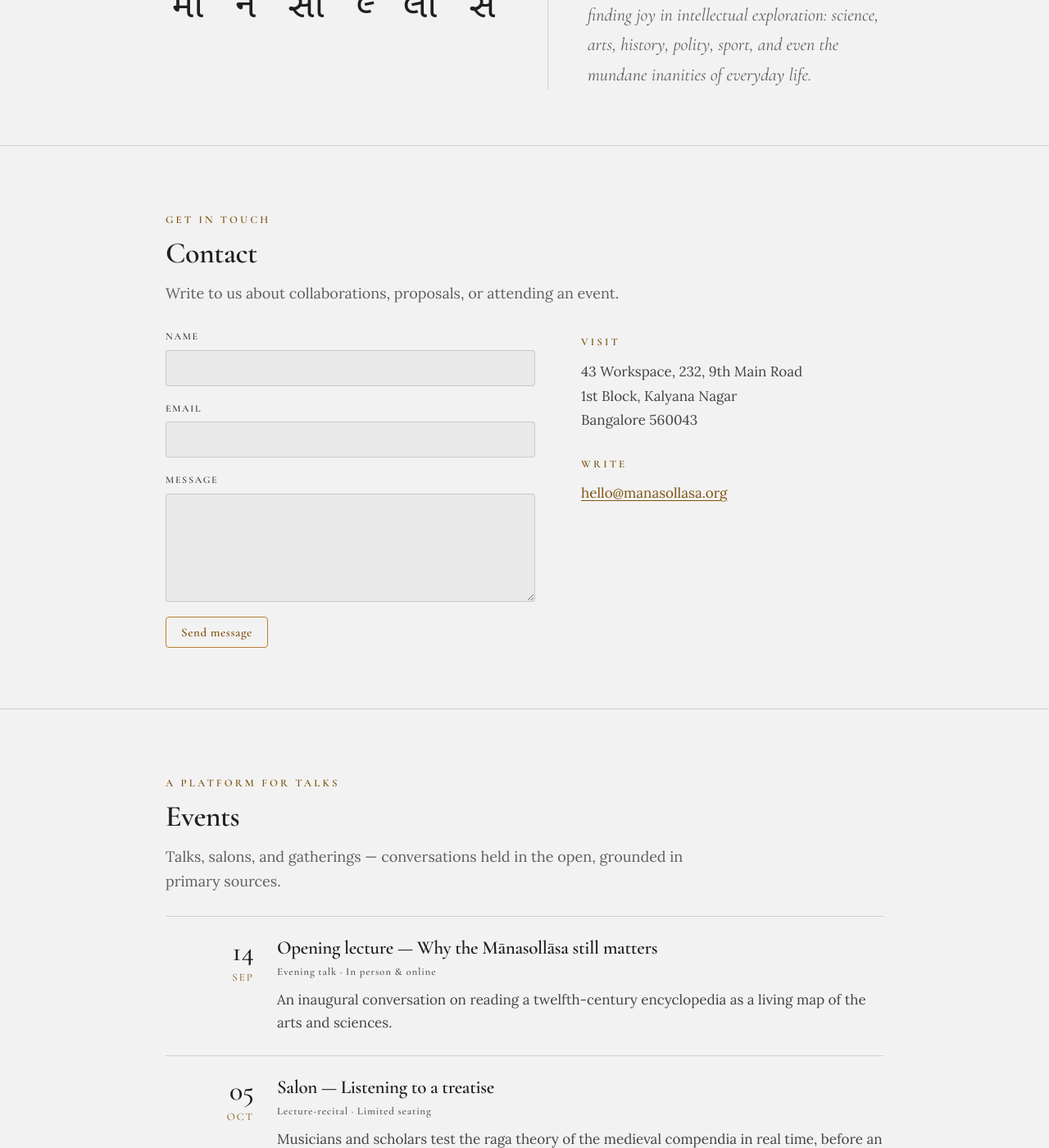
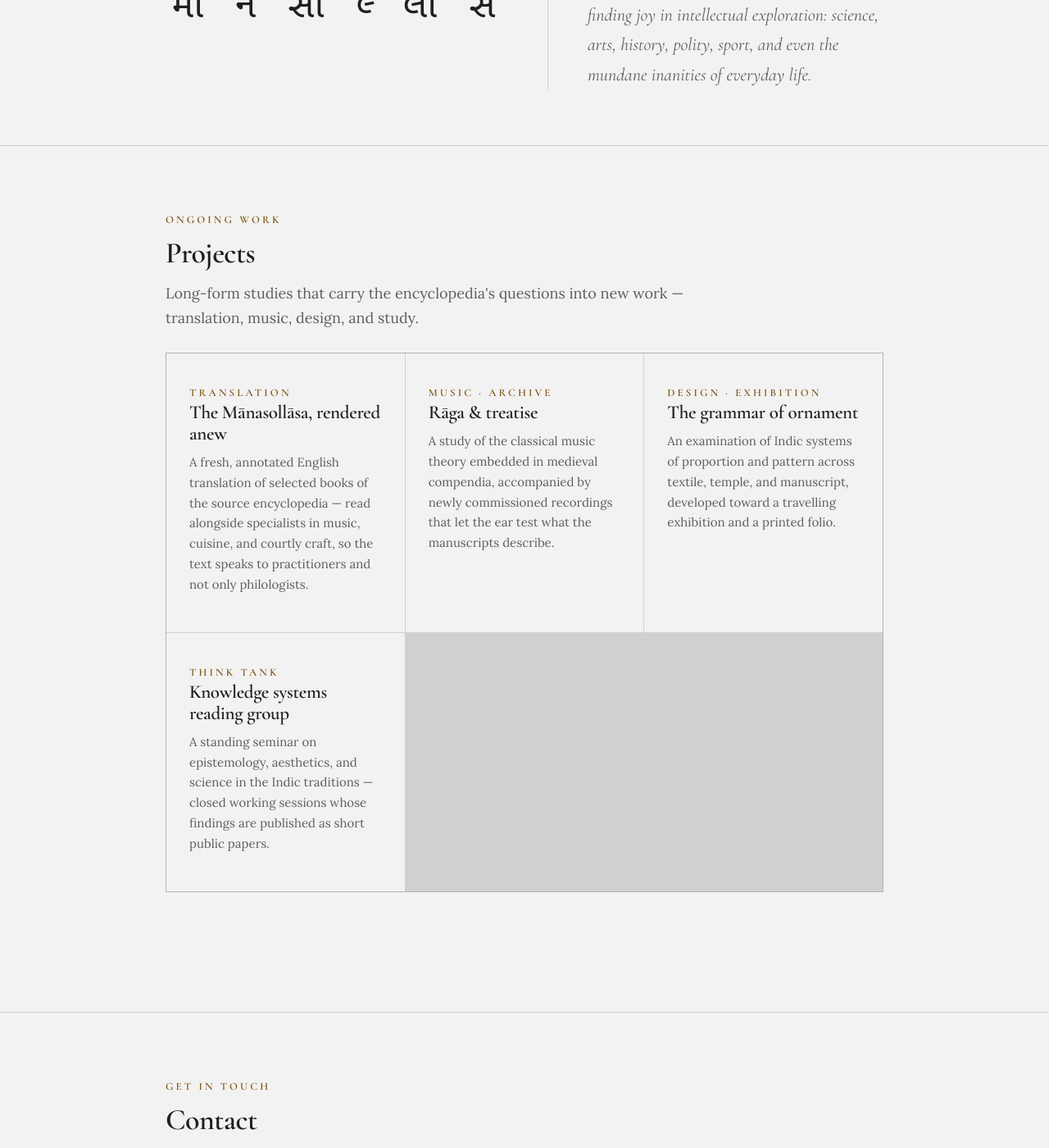
Before and after one commit to manasollasa/website, a Jekyll site: the page built from index.html, in a window 1280 px wide and 1400 px high, scrolled down 353 px. Shown: the whole window at 82% size. Built offline with Jekyll 4.4.1, drawn with Linux system fonts in a browser that asks for light colours.

Commit message:
Wire up Projects section, Google Analytics config, and CLAUDE.md
The Projects collection had content but was never looped over anywhere,
so it silently never appeared on the page despite the .cards CSS already
existing for it — added the missing render loop and a nav link. Also adds
an opt-in, production-only Google Analytics snippet driven by a single
_config.yml field, and a CLAUDE.md documenting the content model for
future edits.

```diff
--- a/_config.yml
+++ b/_config.yml
@@ -19,6 +19,12 @@ contact:
     - Bangalore 560043
   email: hello@manasollasa.org
 
+# Google Analytics (GA4) measurement ID, e.g. "G-XXXXXXXXXX". Leave blank to
+# disable. Only loads when jekyll.environment is "production" — GitHub Pages
+# builds are always production, so `bundle exec jekyll serve` locally stays
+# untracked.
+google_analytics: ""
+
 # Collections drive the Projects and Events sections. output:false means the
 # entries render inline on the one-pager rather than as separate pages.
 collections:
--- a/_layouts/default.html
+++ b/_layouts/default.html
@@ -10,6 +10,15 @@
   <link rel="stylesheet" href="https://fonts.googleapis.com/css2?family=Noto+Sans+Grantha&display=swap">
   <link rel="stylesheet" href="{{ '/assets/css/style.css' | relative_url }}">
   {% seo %}
+  {% if site.google_analytics != "" and jekyll.environment == "production" %}
+  <script async src="https://www.googletagmanager.com/gtag/js?id={{ site.google_analytics }}"></script>
+  <script>
+    window.dataLayer = window.dataLayer || [];
+    function gtag(){ dataLayer.push(arguments); }
+    gtag('js', new Date());
+    gtag('config', '{{ site.google_analytics }}');
+  </script>
+  {% endif %}
 </head>
 <body>
   <header class="site-header">
@@ -21,6 +30,7 @@
         <svg class="bl" viewBox="0 0 210 14" width="210" height="14"><text x="0" y="11" textLength="200" lengthAdjust="spacing" font-family="Cormorant Garamond, Georgia, serif" font-weight="600" font-size="11" fill="#444141">FOUNDATION</text></svg>
       </a>
       <nav class="nav">
+        <a href="#projects">Projects</a>
         <a href="#events">Events</a>
         <a href="#contact">Contact</a>
       </nav>
--- a/index.html
+++ b/index.html
@@ -17,6 +17,26 @@ title: Home
     </div>
     <div class="hero-desc">
       <p class="hero-tagline">From the inspiration of the Chalukya monarch Someshwara III, Mānasollāsa is dedicated to expanding the encyclopedic expanse and continuity of our thought — finding joy in intellectual exploration: science, arts, history, polity, sport, and even the mundane inanities of everyday life.</p>
+    </div>
+  </div>
+</section>
+
+<section class="section" id="projects">
+  <div class="wrap">
+    <div class="section-head measure">
+      <span class="kicker">Ongoing work</span>
+      <h2>Projects</h2>
+      <p class="section-intro">Long-form studies that carry the encyclopedia's questions into new work — translation, music, design, and study.</p>
+    </div>
+    <div class="cards">
+      {% assign projects = site.projects | sort: 'order' %}
+      {% for p in projects %}
+      <div class="card">
+        <span class="kicker">{{ p.category }}</span>
+        <h3>{{ p.title }}</h3>
+        {{ p.content }}
+      </div>
+      {% endfor %}
     </div>
   </div>
 </section>
```
Also changed, not shown: CLAUDE.md (added, +92 -0 lines).
